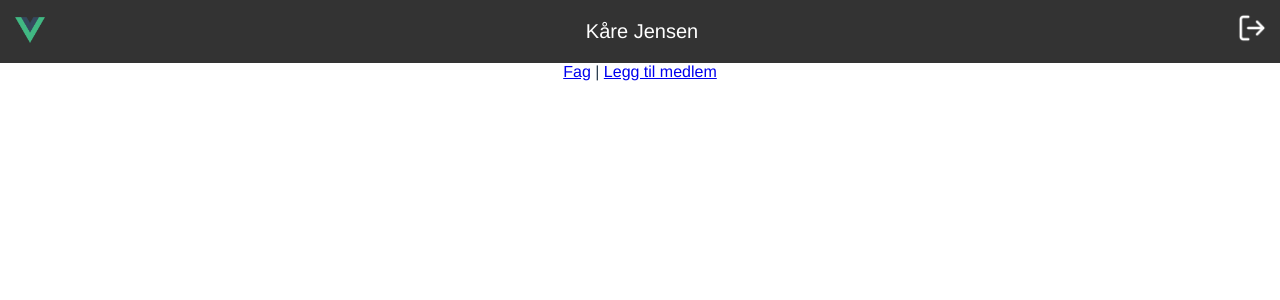
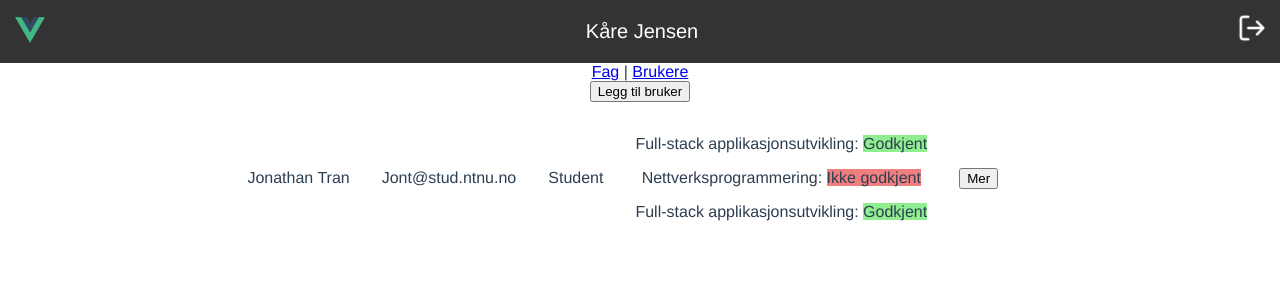
Before and after one commit to MinhdanNg/newQs, a Vue app in the folder frontend/: page /#/admin/users in a window 1280 px wide. Shown: the top 300 px of the page. Built offline with nearby package versions, Linux system fonts and the light colour scheme.

Commit message:
Admins can now add users

```diff
--- /dev/null
+++ b/frontend/src/components/AddUser.vue
@@ -0,0 +1,89 @@
+<template>
+  <div>
+    <h2>Legg til bruker</h2>
+    <form id="userForm">
+      <label>Brukerinformasjon: </label>
+      <input type="text" placeholder="Format: Etternavn, fornavn, epost">
+      <label>Bruker-type:</label>
+      <div>
+        <input type="radio" value="student" v-model="role" checked> <label>Student</label>
+        <input type="radio" value="teacher" v-model="role"> <label>Lærer</label>
+      </div>
+      <div v-if="role === 'teacher'">
+        <label>Fag</label>
+        <p>Lærer i fagene:</p>
+        <input type="text" placeholder="Søk etter emnekode" class="searchBox" v-model="search"/>
+        <div class="allSubjects">
+        <div v-for="(subject, index) in filteredList" :key="index">
+          <input type="checkbox"> <label>{{ subject.subjectCode + " " + subject.subjectName }}</label>
+        </div>
+      </div>
+      </div>
+      <div v-if="role === 'student'">
+        <label>Fag</label>
+        <p>Student i fagene:</p>
+        <div>
+          <input type="text" placeholder="Søk etter emnekode" class="searchBox" v-model="search"/>
+        </div>
+        <div class="allSubjects">
+            <div v-for="(subject, index) in filteredList" :key="index">
+              <input type="checkbox"> <label>{{ subject.subjectCode + " " + subject.subjectName }}</label>
+            </div>
+        </div>
+        <hr>
+        <input type="checkbox" v-model="isTeachAss"><label>Læringsassistent</label>
+        <div v-if="isTeachAss">
+          <p>Læringsassistent i fagene:</p>
+          <div class="allSubjects">
+          <div v-for="(subject, index) in filteredList" :key="index">
+            <input type="checkbox"> <label>{{ subject.subjectCode + " " + subject.subjectName }}</label>
+          </div>
+          </div>
+        </div>
+      </div>
+    </form>
+  </div>
+</template>
+
+<script>
+export default {
+  name: "AddUser",
+  data (){
+    return {
+      isTeachAss: false,
+      role: 'student',
+
+      search: '',
+      allSubjects: [
+          {subjectName: "Full-stack Applikasjonsutvikling", subjectCode: "IDATT2105"},
+        {subjectName: "Full-stack Applikasjonsutvikling", subjectCode: "hkkjhk"},
+        {subjectName: "Full-stack Applikasjonsutvikling", subjectCode: "abcde"}
+      ],
+    }
+  },
+  computed: {
+    filteredList() {
+      return this.allSubjects.filter(subject => {
+        return subject.subjectCode.toLowerCase().includes(this.search.toLowerCase())
+      })
+    }
+  }
+}
+</script>
+
+<style scoped>
+#userForm {
+  display: flex;
+  flex-direction: column;
+}
+.allSubjects {
+  border: solid 1px black;
+  height: 200px;
+  width: 450px;
+  overflow: scroll;
+  margin: auto;
+}
+.allSubjects > * {
+  margin: 10px;
+}
+</style>
--- /dev/null
+++ b/frontend/src/components/User.vue
@@ -0,0 +1,53 @@
+<template>
+  <div id="userContainer">
+    <table>
+      <tr>
+        <td>
+          <p>Jonathan Tran</p>
+        </td>
+        <td>
+          <p>Jont@stud.ntnu.no</p>
+        </td>
+        <td>
+          <p>Student</p>
+        </td>
+        <td>
+          <p v-for="(subject,index) in userSubjects" :key="index">{{subject.subjectName}}: <span v-bind:class="{approved: subject.status==='Godkjent', unapproved: !(subject.status==='Godkjent')}">{{subject.status}}</span></p>
+        </td>
+        <td><button>Mer</button></td>
+      </tr>
+    </table>
+
+  </div>
+</template>
+
+<script>
+export default {
+  name: "User",
+  data (){
+    return {
+      userName: '',
+      userEmail: '',
+      userRole: '',
+      userSubjects: [{subjectName: "Full-stack applikasjonsutvikling",
+      status: "Godkjent"},
+        {subjectName: "Nettverksprogrammering",
+          status: "Ikke godkjent"},
+        {subjectName: "Full-stack applikasjonsutvikling",
+          status: "Godkjent"}],
+    }
+  }
+}
+</script>
+
+<style scoped>
+td {
+  padding: 15px;
+}
+.approved {
+  background-color: lightgreen;
+}
+.unapproved {
+  background-color: lightcoral;
+}
+</style>
--- a/frontend/src/router/index.js
+++ b/frontend/src/router/index.js
@@ -5,6 +5,7 @@ import Queue from "../views/Queue.vue";
 import SubjectsView from "@/views/SubjectsView";
 import AdminView from "@/views/AdminView";
 import AdminSubjects from "@/views/AdminSubjects";
+import AdminUsers from "@/views/AdminUsers";
 
 Vue.use(VueRouter);
 
@@ -34,6 +35,11 @@ const routes = [
     name: "AdminSubjects",
     component: AdminSubjects,
   },
+  {
+    path: "/admin/users",
+    name: "AdminUsers",
+    component: AdminUsers,
+  },
 ];
 
 const router = new VueRouter({
--- /dev/null
+++ b/frontend/src/views/AdminUsers.vue
@@ -0,0 +1,69 @@
+<template>
+  <div>
+    <button @click="showModal">Legg til bruker</button>
+    <User class="userObject"/>
+    <div id="modalBackdrop" @click="closeModal" v-show="backdrop"></div>
+    <AddUser v-if="addingUser" class="modalContent"/>
+  </div>
+</template>
+
+<script>
+import User from "@/components/User";
+import AddUser from "@/components/AddUser";
+export default {
+  name: "UsersView",
+  components: {
+    User,
+    AddUser
+  },
+  data (){
+    return {
+      backdrop: false,
+      addingUser: false
+    }
+  },
+  methods: {
+    closeModal() {
+      this.backdrop = false;
+      this.addingUser = false;
+    },
+
+    showModal() {
+      this.backdrop = true;
+      this.addingUser = true;
+    },
+  }
+
+}
+</script>
+
+<style scoped>
+.userObject {
+  margin: auto;
+}
+#modalBackdrop {
+  position: fixed; /* Stay in place */
+  z-index: 1; /* Sit on top */
+  left: 0;
+  top: 0;
+  width: 100%; /* Full width */
+  height: 100%; /* Full height */
+  overflow: auto; /* Enable scroll if needed */
+  background-color: rgb(0, 0, 0); /* Fallback color */
+  background-color: rgba(0, 0, 0, 0.4); /* Black w/ opacity */
+}
+.modalContent {
+  z-index: 100; /* Sit on top */
+  position: fixed; /* Stay in place */
+  top: 10%;
+  left: 50%;
+  transform: translateX(-50%);
+  background-color: #fefefe;
+  padding: 20px;
+  width: 500px;
+  height: 80%;
+  border-radius: 20px;
+  border: 4px solid lightblue;
+  overflow: scroll;
+}
+</style>
--- a/frontend/src/views/AdminView.vue
+++ b/frontend/src/views/AdminView.vue
@@ -1,7 +1,7 @@
 <template>
   <div id="adminNav">
     <router-link class="" :to="{ name: 'AdminSubjects' }">Fag</router-link> |
-    <router-link class="" :to="{ name: '' }">Legg til medlem</router-link>
+    <router-link class="" :to="{ name: 'AdminUsers' }">Brukere</router-link>
     <div id="content">
       <router-view />
     </div>
```
